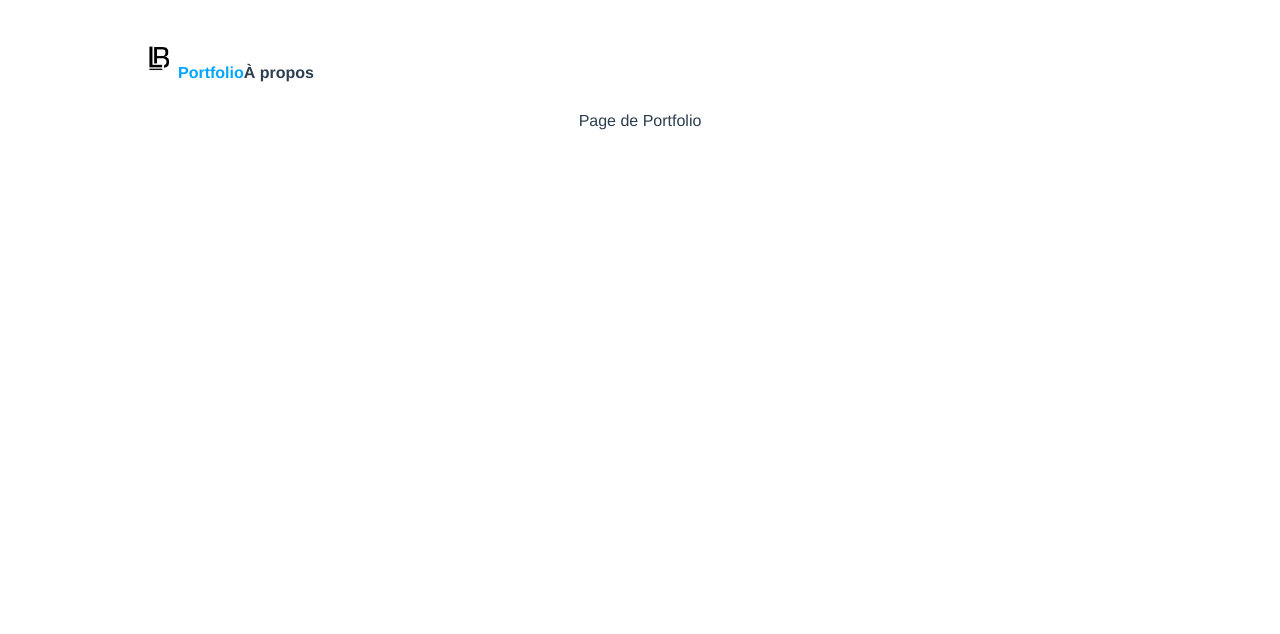
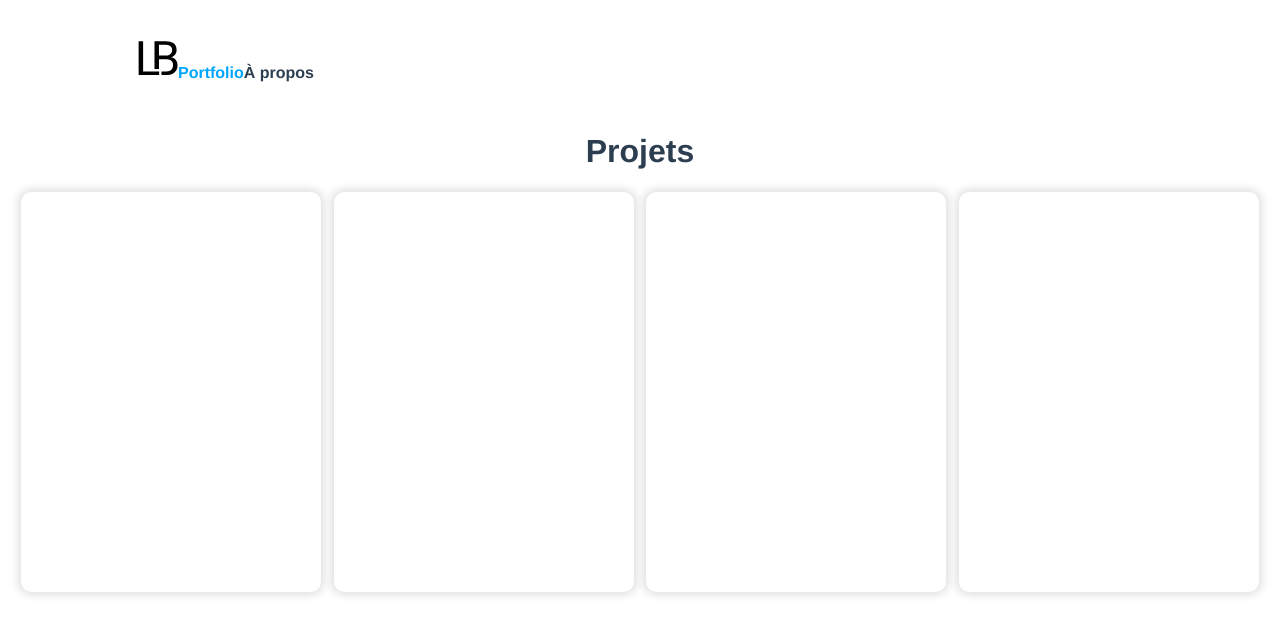
Before and after one commit to leabruchon/portfolio-app, a Vue app: page /#/portfolio in a window 1280 px wide. Shown: the top 634 px of the page. Built offline with nearby package versions, Linux system fonts and the light colour scheme.

Commit message:
Aperçus portfolio

```diff
--- a/src/App.vue
+++ b/src/App.vue
@@ -3,7 +3,7 @@
 
 
   <nav>
-    <router-link to="/"><img alt="Vue logo" src="./assets/logo.png"></router-link>
+    <router-link to="/"><img alt="Vue logo" src="./assets/logo.svg"></router-link>
     <router-link to="/portfolio">Portfolio</router-link>
     <router-link to="/about">À propos</router-link>
   </nav>
--- /dev/null
+++ b/src/components/PortfolioProjectApercu.vue
@@ -0,0 +1,35 @@
+<template>
+
+
+
+    <div class = "project-apercu">
+
+    </div>
+
+
+</template>
+
+<script>
+    export default {
+        name: 'PortfolioProjectApercu',
+        props: {
+            title: String,
+            description: String,
+            date : String
+        }
+    }
+
+
+</script>
+
+<style>
+
+    .project-apercu{
+        width: 300px;
+        height: 400px;
+        background-color: white;
+        border-radius: 10px;
+        box-shadow: 0px 0px 10px 2px #dbdada;
+    }
+
+</style>
--- a/src/views/PortfolioView.vue
+++ b/src/views/PortfolioView.vue
@@ -1,14 +1,25 @@
 <template>
+    <div class = "portfolio">
+        <div class = "title">
+            <h1> Projets</h1>
+        </div>
+        <div class = "project-boxs">
+            <PortfolioProjectApercu/>
+            <PortfolioProjectApercu/>
+            <PortfolioProjectApercu/>
+            <PortfolioProjectApercu/>
+        </div>
 
-Page de Portfolio
+    </div>
 </template>
 
 <script>
+import PortfolioProjectApercu from '@/components/PortfolioProjectApercu.vue'
 
     export default {
-    name: 'PortfolioProject',
-  props: {
-
+    name: 'PortfolioView',
+  components: {
+    PortfolioProjectApercu
   }
 }
 
@@ -16,6 +27,10 @@ Page de Portfolio
 
 <style>
 
-
+    .project-boxs{
+        display: flex;
+        justify-content: space-evenly;
+        flex-wrap: wrap;
+    }
 
 </style>
```
Also changed, not shown: src/components/PortfolioProject.vue (deleted, +0 -14 lines), src/assets/logo.png (deleted), src/assets/logo.svg (added).
